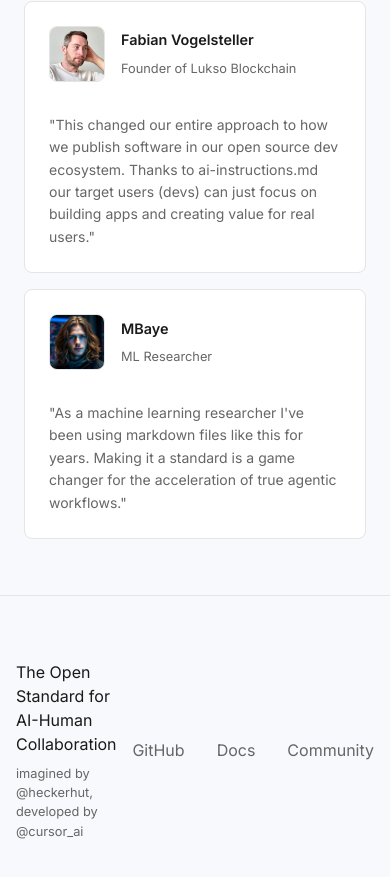
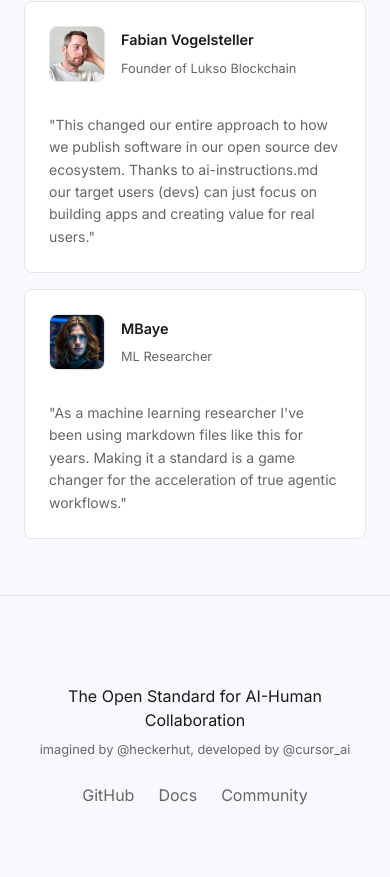
Before and after one commit to Common-Ground-DAO/ai-instructions.md, a plain HTML site: page index.html in a window 390 px wide. Shown: the part 2065-2942 px from the top of the page. Drawn offline with Linux system fonts and the light colour scheme.

Commit message:
fix footer on mobile

```diff
--- a/styles.css
+++ b/styles.css
@@ -1541,6 +1541,27 @@ blockquote p {
         padding: 0.5rem 0.75rem;
         min-height: 36px;
     }
+
+    /* Add these mobile-specific footer adjustments */
+    .footer-content {
+        flex-direction: column;
+        gap: 1.5rem;
+        text-align: center;
+        padding: 1.5rem 1rem;
+    }
+
+    .footer-links {
+        justify-content: center;
+        gap: 1.5rem;
+    }
+
+    .footer-left {
+        align-items: center;
+    }
+
+    .footer-text {
+        align-items: center;
+    }
 }
 
 /* Ensure proper touch targets for all interactive elements */
```
